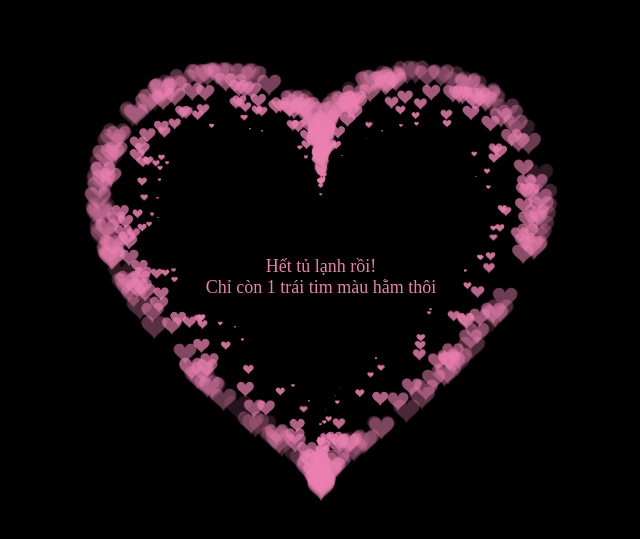
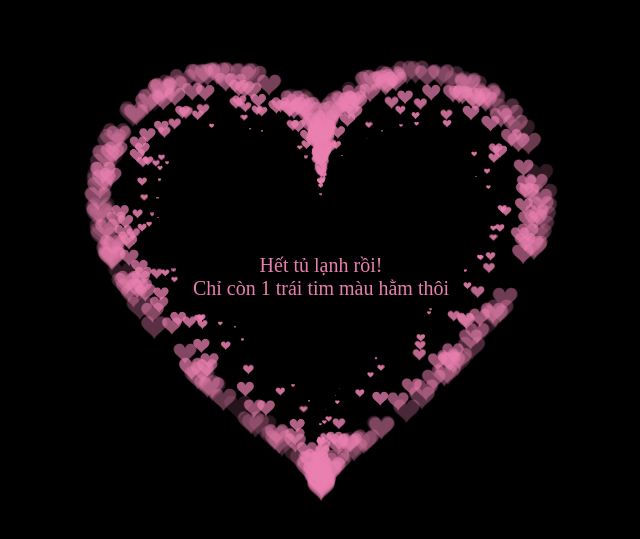
Before and after one commit to quangnam1999/Mydearquynhanh, a plain HTML site: page index.html in a window 1280 px wide. Shown: the part 123-662 px from the top of the page, without its empty margins (319-959 px from the left). Drawn offline with Linux system fonts and the light colour scheme.

Commit message:
Add files via upload

```diff
--- a/index.html
+++ b/index.html
@@ -525,7 +525,7 @@ var ParticlePool = (function() {
 
         height:100%;
 
-        font-size: 18px;
+        font-size: 20px;
 
 
         display: flex;
@@ -534,7 +534,7 @@ var ParticlePool = (function() {
 
         justify-content: center;
 
-        margin-bottom: 12px;
+        margin-bottom: 40px;
 
         text-align: center;">Hết tủ lạnh rồi!<br>Chỉ còn 1 trái tim màu hằm thôi</div>
  </BODY>
```
